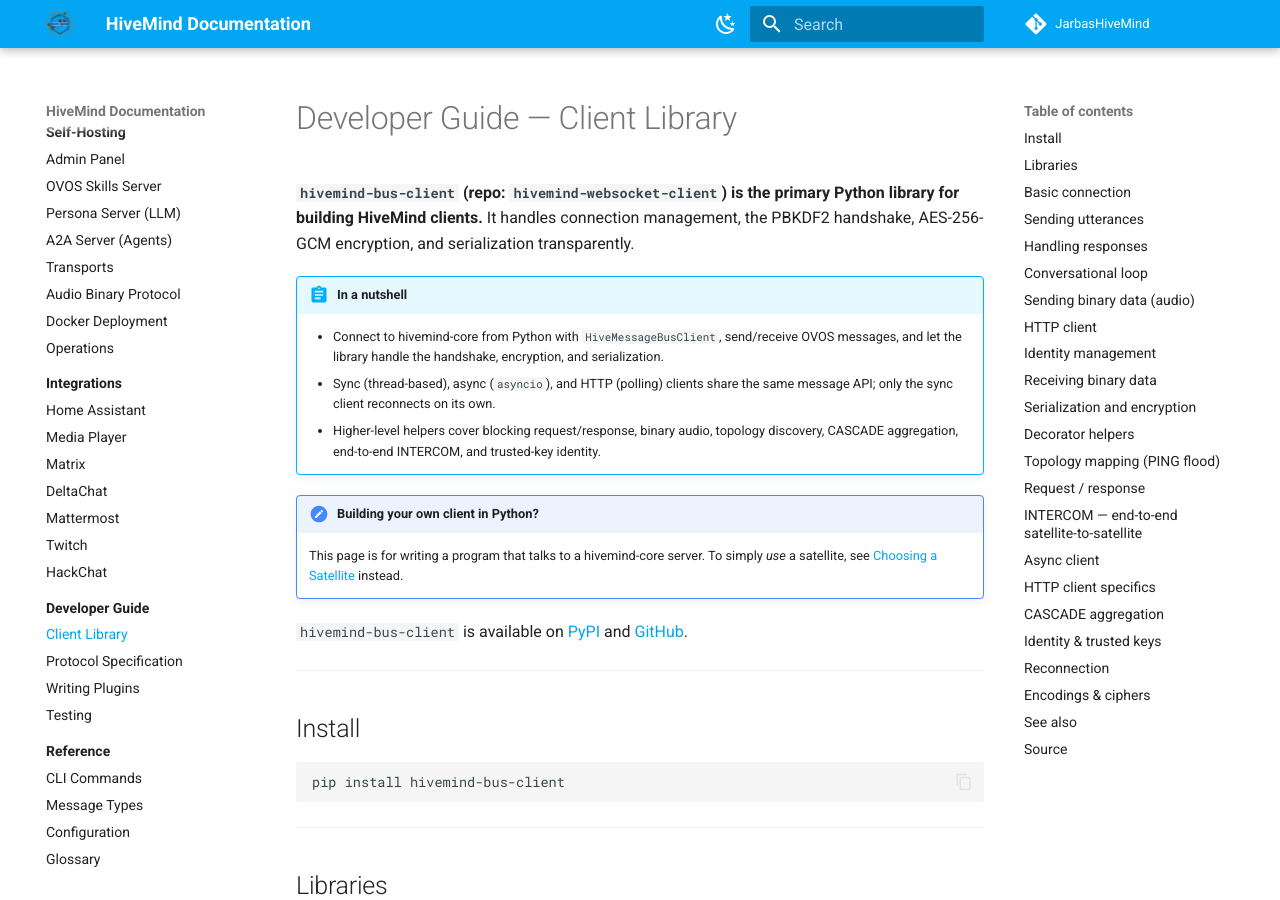
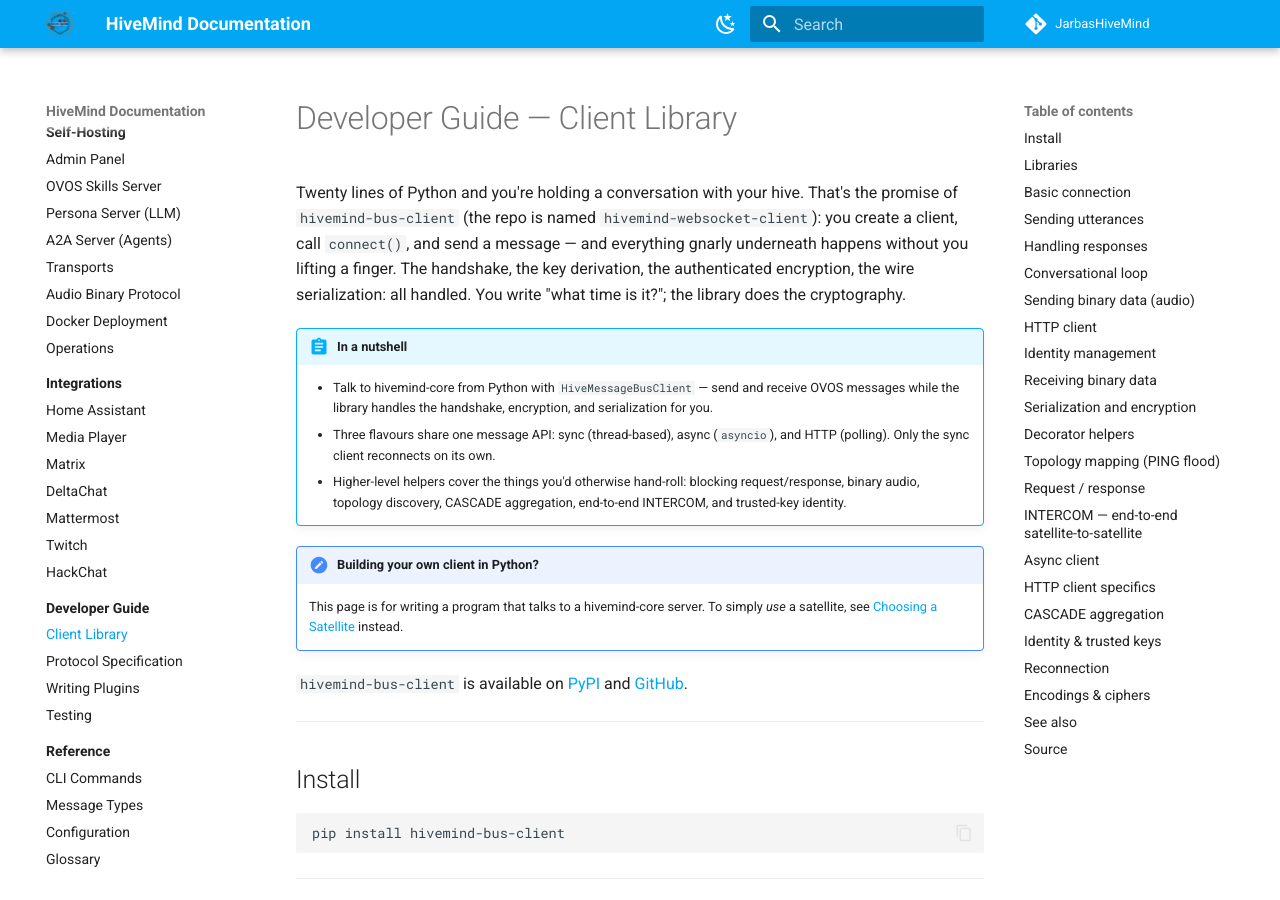
Before and after one commit to JarbasHiveMind/HiveMind-community-docs, an MkDocs documentation site: the page built from docs/developers/client-library.md, in a window 1280 px wide and 900 px high. Built offline with MkDocs 1.6.1 and Material for MkDocs 9.7.7, drawn with Linux system fonts in a browser that asks for light colours.

Commit message:
docs: narrative voice for developer pages
Co-Authored-By: Claude Opus 4.8 <noreply@anthropic.com>

```diff
--- a/docs/developers/client-library.md
+++ b/docs/developers/client-library.md
@@ -1,11 +1,16 @@
 # Developer Guide — Client Library
 
-**`hivemind-bus-client` (repo: `hivemind-websocket-client`) is the primary Python library for building HiveMind clients.** It handles connection management, the PBKDF2 handshake, AES-256-GCM encryption, and serialization transparently.
+Twenty lines of Python and you're holding a conversation with your hive. That's the
+promise of `hivemind-bus-client` (the repo is named `hivemind-websocket-client`): you
+create a client, call `connect()`, and send a message — and everything gnarly underneath
+happens without you lifting a finger. The handshake, the key derivation, the
+authenticated encryption, the wire serialization: all handled. You write "what time is
+it?"; the library does the cryptography.
 
 !!! abstract "In a nutshell"
-    - Connect to hivemind-core from Python with `HiveMessageBusClient`, send/receive OVOS messages, and let the library handle the handshake, encryption, and serialization.
-    - Sync (thread-based), async (`asyncio`), and HTTP (polling) clients share the same message API; only the sync client reconnects on its own.
-    - Higher-level helpers cover blocking request/response, binary audio, topology discovery, CASCADE aggregation, end-to-end INTERCOM, and trusted-key identity.
+    - Talk to hivemind-core from Python with `HiveMessageBusClient` — send and receive OVOS messages while the library handles the handshake, encryption, and serialization for you.
+    - Three flavours share one message API: sync (thread-based), async (`asyncio`), and HTTP (polling). Only the sync client reconnects on its own.
+    - Higher-level helpers cover the things you'd otherwise hand-roll: blocking request/response, binary audio, topology discovery, CASCADE aggregation, end-to-end INTERCOM, and trusted-key identity.
 
 !!! note "Building your own client in Python?"
     This page is for writing a program that talks to a hivemind-core server. To simply *use* a satellite, see [Choosing a Satellite](../satellites/index.md) instead.
```
Also changed, not shown: docs/developers/index.md (+6 -3 lines), docs/developers/protocol-spec.md (+7 -1 lines), docs/developers/testing.md (+8 -1 lines), docs/developers/writing-plugins.md (+7 -1 lines).
